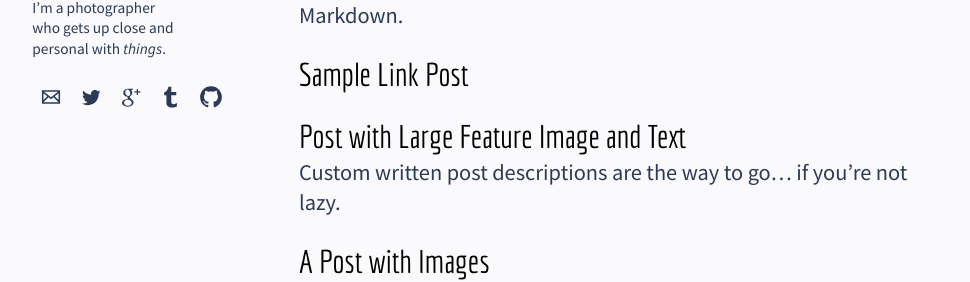
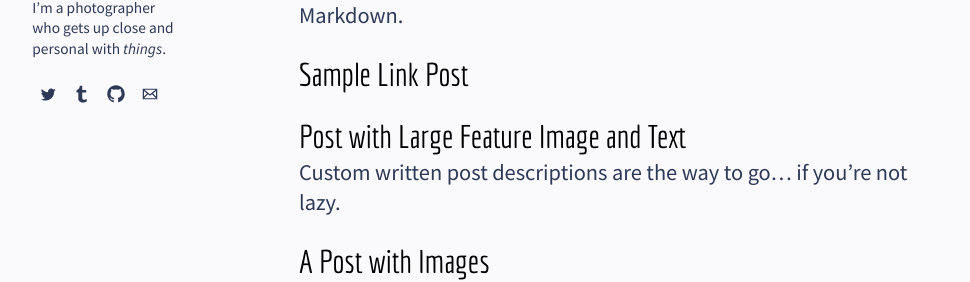
Before and after one commit to logista/btsite, a Jekyll site: the page built from index.md, in a window 1280 px wide. Shown: the part 453-735 px from the top of the page, without its empty margins (21-991 px from the left). Built offline with Jekyll 4.4.1, drawn with Linux system fonts in a browser that asks for light colours; nearby versions of some CDN libraries.

Commit message:
removed google plus
I deleted my account :)

```diff
--- a/_includes/_author-bio.html
+++ b/_includes/_author-bio.html
@@ -10,9 +10,8 @@
 
   <h3 itemprop="name">{{ site.owner.name }}</h3>
   <p style="font-style:normal;">{{ site.owner.bio | markdownify | remove:'<p>' | remove:'</p>' }}</p>
-  <a href="mailto:{{ author.email }}" class="soc soc-email" title="Email">{% include _svg-envelope.html %}</a>
 	<a href="http://twitter.com/{{ author.twitter }}" class="soc soc-twitter" title="Twitter">{% include _svg-twitter.html %}</a>
-	<a href="http://plus.google.com/+{{ author.google.plus }}" class="soc soc-google-plus" title="Google+" >{% include _svg-google-plus.html %}</a>
 	<a href="http://{{ author.tumblr }}.tumblr.com"  class="soc soc-tumblr" title="Tumblr">{% include _svg-tumblr.html %}</a>
 	<a href="http://github.com/{{ author.github }}"  class="soc soc-github" title="GitHub">{% include _svg-github.html %}</a>
+	<a href="mailto:{{ author.email }}" class="soc soc-email" title="Email">{% include _svg-envelope.html %}</a>
 </div>
--- a/_includes/_svg-google-plus.html
+++ /dev/null
@@ -1 +0,0 @@
-<svg viewBox="0 0 512 512"><path d="M416.6 179.9h-41.5v41.5h-20.8v-41.5h-41.5v-20.8h41.5v-41.5h20.8v41.5h41.5V179.9zM299.2 351.6c0 31.1-28.4 69-99.9 69 -52.3 0-95.9-22.5-95.9-60.5 0-29.3 18.5-67.3 105.1-67.3 -12.9-10.5-16-25.1-8.2-41 -50.7 0-76.7-29.8-76.7-67.7 0-37 27.5-70.7 83.7-70.7 14.2 0 90 0 90 0l-20.1 21.1h-23.6c16.7 9.5 25.5 29.2 25.5 50.9 0 19.9-11 36-26.6 48.1 -27.7 21.4-20.6 33.4 8.4 54.6C289.7 309.6 299.2 326.2 299.2 351.6zM243.1 186.8c-4.2-31.8-24.9-58-49.2-58.7 -24.3-0.7-40.5 23.7-36.3 55.5 4.2 31.8 27.2 54.1 51.5 54.8C233.3 239.1 247.3 218.6 243.1 186.8zM268.1 354.8c0-26.2-23.9-51.2-64-51.2 -36.1-0.4-66.8 22.8-66.8 49.8 0 27.5 26.1 50.4 62.2 50.4C245.8 403.7 268.1 382.2 268.1 354.8z"/></svg><!--[if lt IE 9]><em>GooglePlus</em><![endif]-->
--- a/_sass/vendor/rensburg-svg/svg-icons.scss
+++ b/_sass/vendor/rensburg-svg/svg-icons.scss
@@ -15,9 +15,9 @@ $soc-fill       : $text-color;
   margin: 0;
   padding: 2px;
   padding: 0.2rem;
-  text-align: center;
-  width:  30px;
-  height: 30px;
+  text-align: left;
+  width:  24px;
+  height: 24px;
 }
 
 .soc svg {
```
